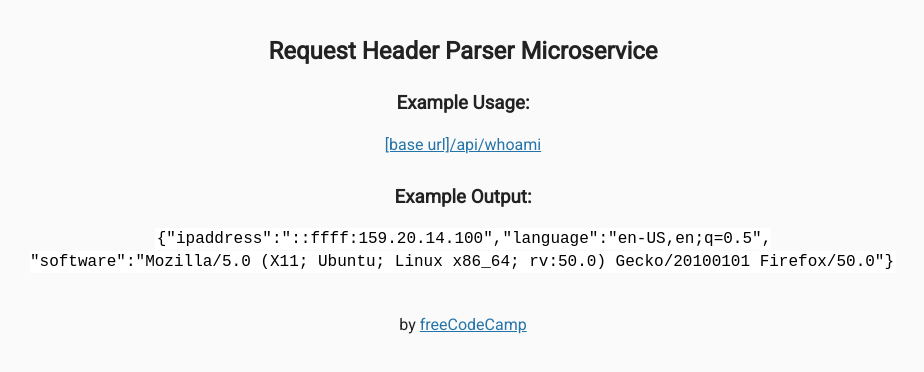
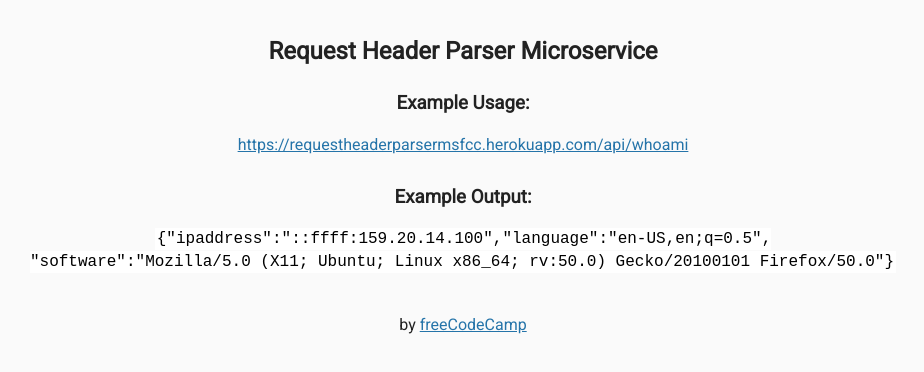
Before and after one commit to vishal-s-patil/Request-Header-Parser-Microservice-fcc, a website: page views/index.html in a window 1280 px wide. Shown: the whole page, without its empty margins (177-1101 px from the left). Drawn offline with Linux system fonts and the light colour scheme; files that its build step writes are made by us from their sources.

Commit message:
make it better

```diff
--- a/views/index.html
+++ b/views/index.html
@@ -4,7 +4,9 @@
 
 <head>
   <title>Request Header Parser</title>
-      <link rel="shortcut icon" href="https://cdn.hyperdev.com/us-east-1%3A52a203ff-088b-420f-81be-45bf559d01b1%2Ffavicon.ico" type="image/x-icon"/>
+  <link rel="shortcut icon"
+    href="https://cdn.hyperdev.com/us-east-1%3A52a203ff-088b-420f-81be-45bf559d01b1%2Ffavicon.ico"
+    type="image/x-icon" />
   <link href="https://fonts.googleapis.com/css?family=Roboto" rel="stylesheet" type="text/css">
   <link href="style.css" rel="stylesheet" type="text/css">
 </head>
@@ -15,7 +17,8 @@
 
     <h3>Example Usage:</h3>
     <p>
-          <a href="api/whoami">[base url]/api/whoami</a>
+      <a
+        href="https://requestheaderparsermsfcc.herokuapp.com/api/whoami">https://requestheaderparsermsfcc.herokuapp.com/api/whoami</a>
     </p>
 
     <h3>Example Output:</h3>
```
Lines whose indentation alone changed are shown as unchanged.
